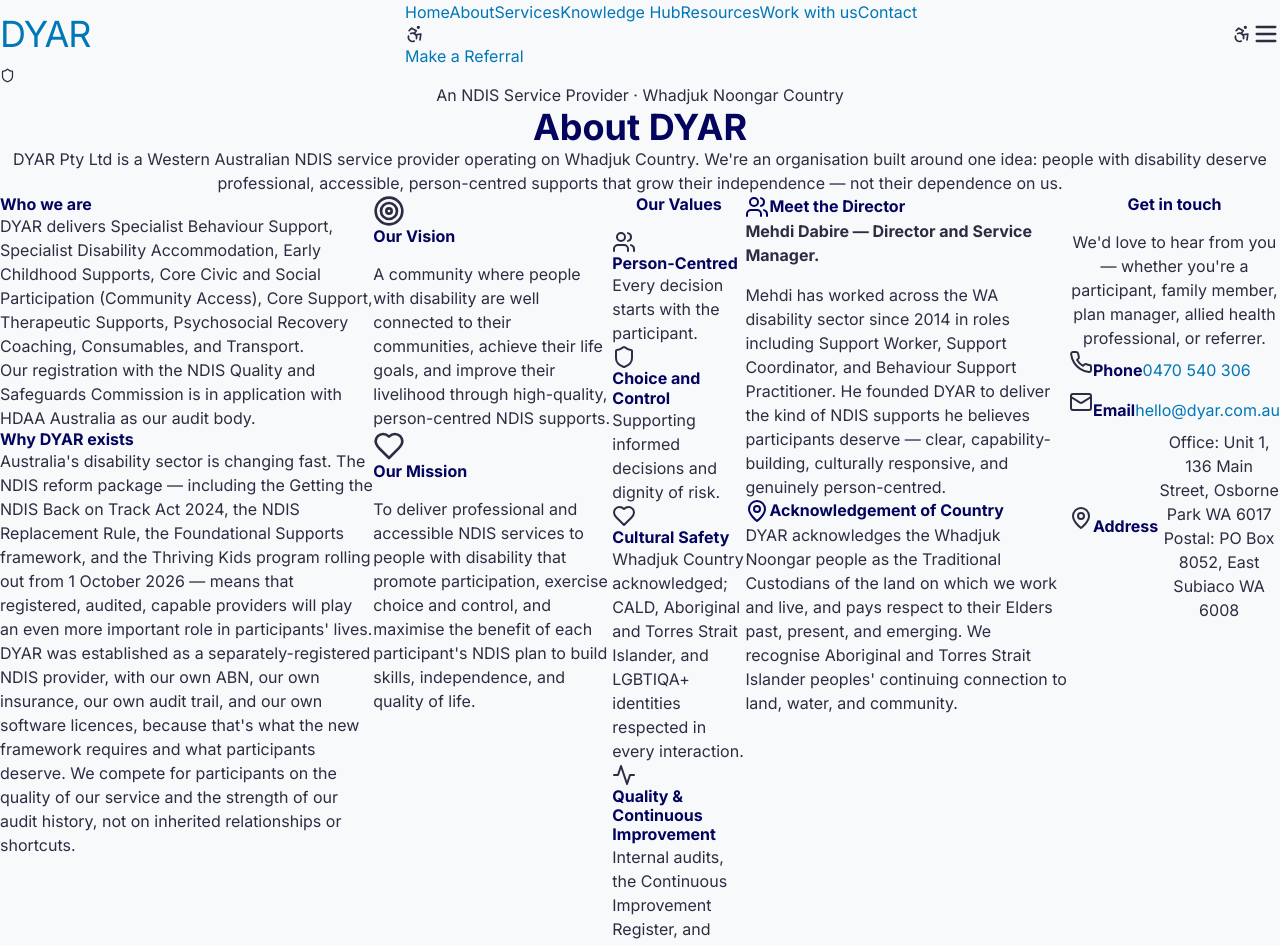
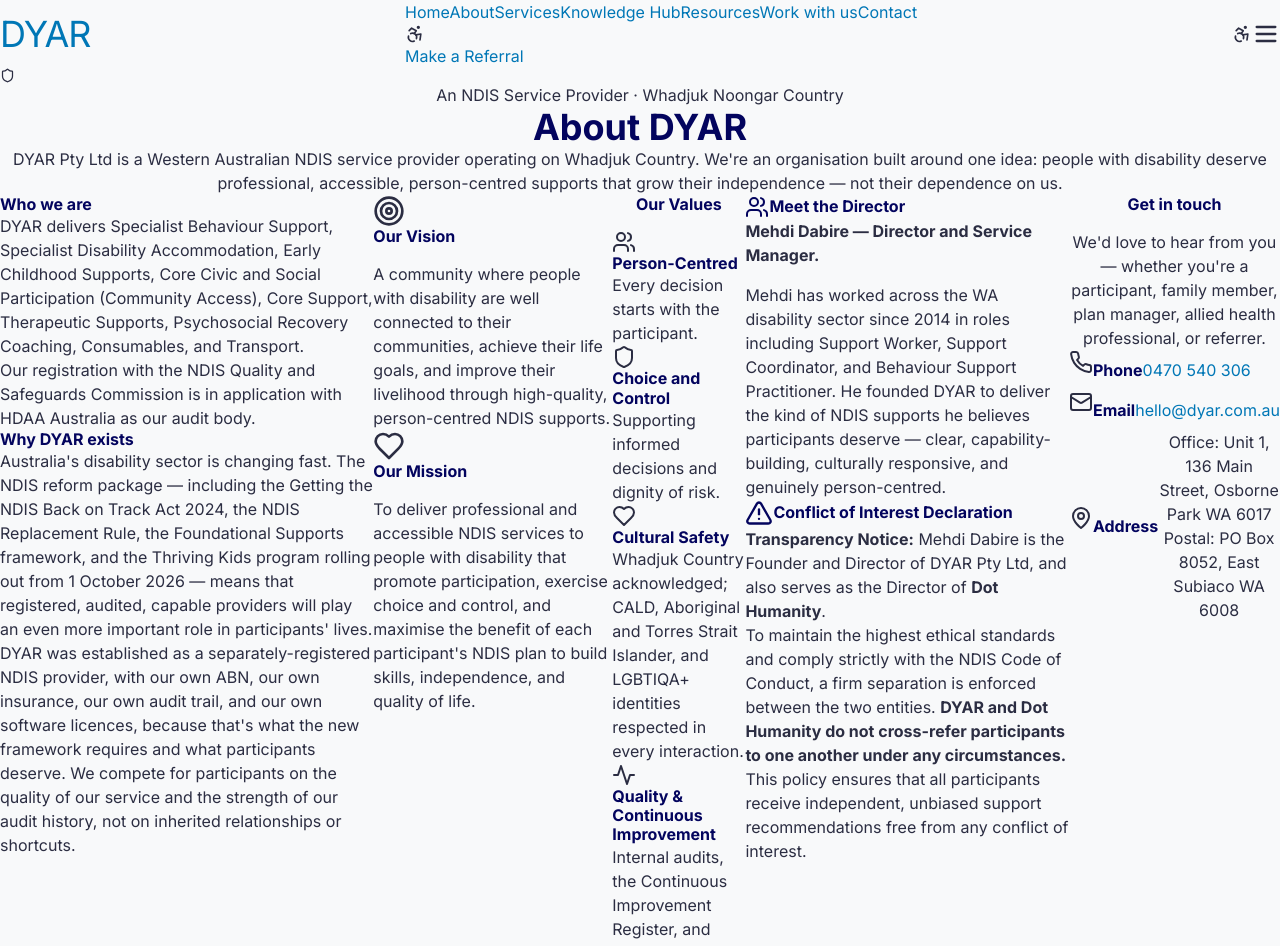
Before and after one commit to dyaritproject/dyartemproject, a React (Vite) app in the folder frontend/: page /about in a window 1280 px wide. Shown: the top 946 px of the page. Built offline with nearby package versions, Linux system fonts and the light colour scheme; the HTML template or start-up script is replaced by a standard one.

Commit message:
feat: Add Conflict of Interest declaration to About page

```diff
--- a/frontend/src/pages/About.tsx
+++ b/frontend/src/pages/About.tsx
@@ -1,4 +1,4 @@
-import { Heart, Shield, Users, Activity, Target, BookOpen, Handshake, MapPin, Mail, Phone } from 'lucide-react';
+import { Heart, Shield, Users, Activity, Target, BookOpen, Handshake, MapPin, Mail, Phone, AlertTriangle } from 'lucide-react';
 
 const values = [
   {
@@ -147,14 +147,22 @@
             </p>
           </div>
 
-          {/* Acknowledgement of Country */}
-          <div className="bg-[#1e1b4b] rounded-3xl p-10 border border-gray-800 text-white">
-            <h2 className="text-2xl font-bold text-purple-300 mb-6 flex items-center gap-3">
-              <MapPin className="text-purple-400" /> Acknowledgement of Country
+          {/* Conflict of Interest Declaration */}
+          <div className="bg-orange-50 rounded-3xl p-10 border border-orange-200 shadow-sm mt-8">
+            <h2 className="text-2xl font-bold text-orange-900 mb-6 flex items-center gap-3">
+              <AlertTriangle className="text-orange-600" size={28} /> Conflict of Interest Declaration
             </h2>
-            <p className="text-gray-300 leading-relaxed text-lg">
-              DYAR acknowledges the Whadjuk Noongar people as the Traditional Custodians of the land on which we work and live, and pays respect to their Elders past, present, and emerging. We recognise Aboriginal and Torres Strait Islander peoples' continuing connection to land, water, and community.
-            </p>
+            <div className="text-orange-900 leading-relaxed text-lg space-y-4">
+              <p>
+                <strong>Transparency Notice:</strong> Mehdi Dabire is the Founder and Director of DYAR Pty Ltd, and also serves as the Director of <strong>Dot Humanity</strong>.
+              </p>
+              <p>
+                To maintain the highest ethical standards and comply strictly with the NDIS Code of Conduct, a firm separation is enforced between the two entities. <strong>DYAR and Dot Humanity do not cross-refer participants to one another under any circumstances.</strong>
+              </p>
+              <p>
+                This policy ensures that all participants receive independent, unbiased support recommendations free from any conflict of interest.
+              </p>
+            </div>
           </div>
         </div>
 
```
